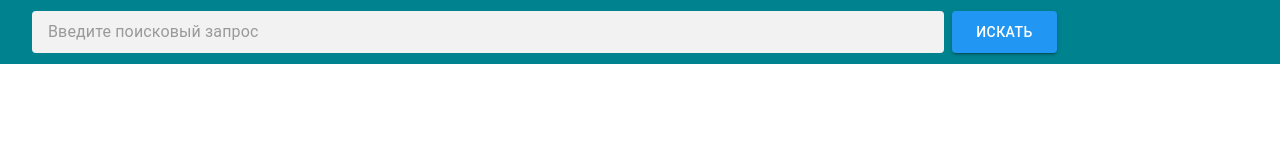
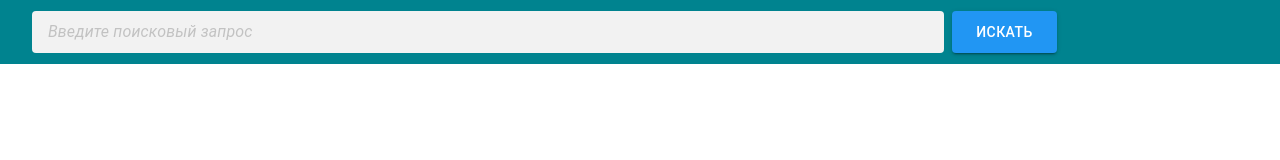
Before and after one commit to Namisami/gh-search, a React (Vite) app: page / in a window 1280 px wide. Shown: the top 160 px of the page. Built offline with nearby package versions, Linux system fonts and the light colour scheme.

Commit message:
change search placeholder style

```diff
--- a/src/components/Search/Search.module.sass
+++ b/src/components/Search/Search.module.sass
@@ -9,6 +9,9 @@
   border-radius: 4px
   background-color: #F2F2F2
   padding: 9px 16px
+  input::placeholder
+    font-style: italic
+    color: #828282
 .searchButton
   max-width: 105px
   width: 100%
```
